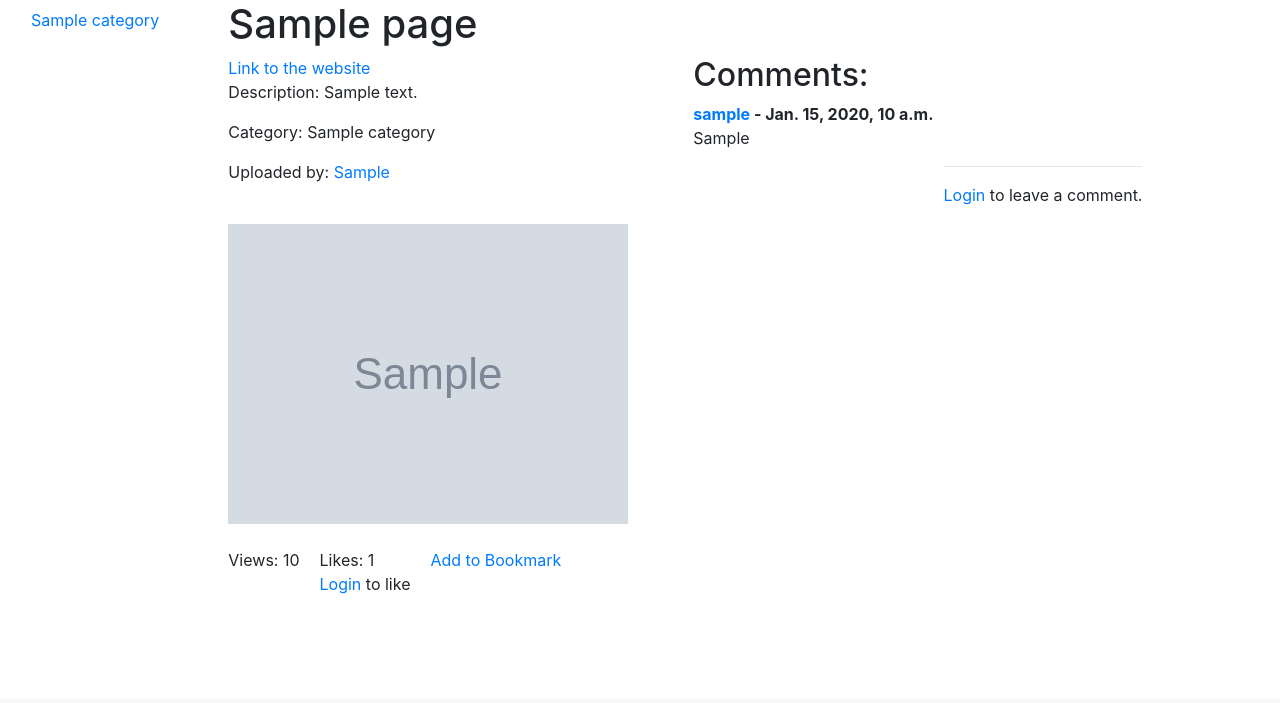
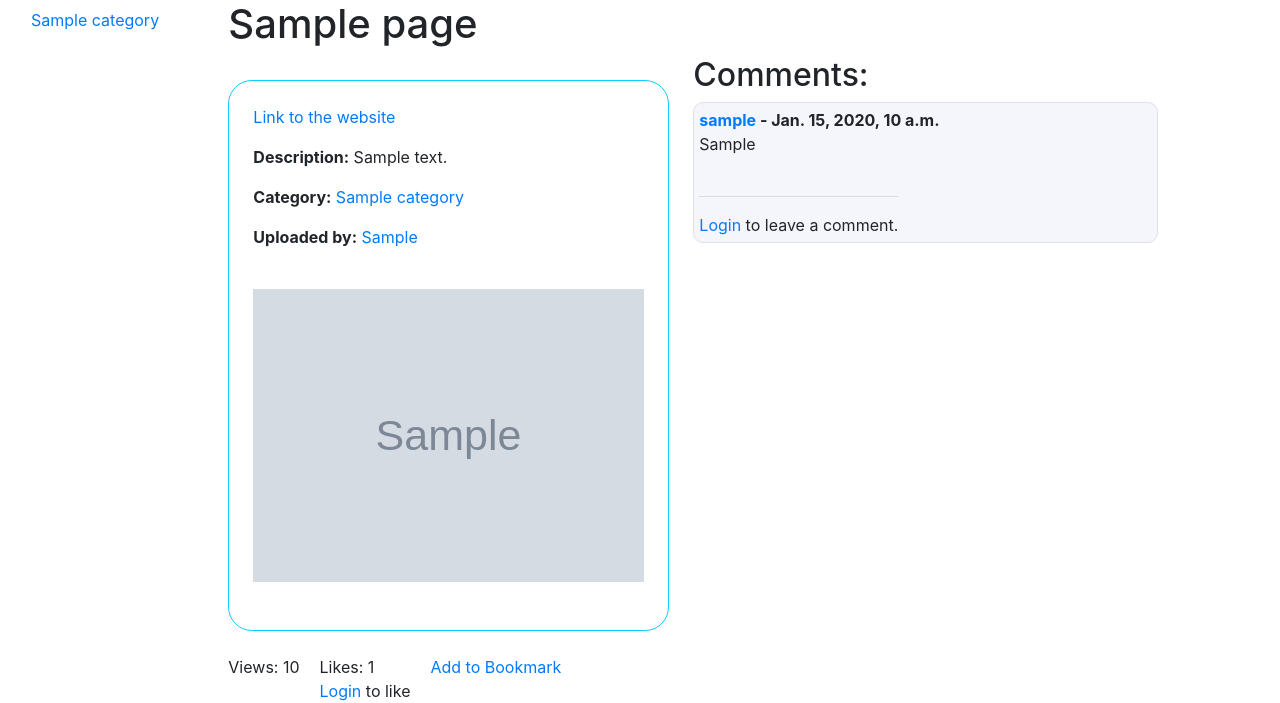
Before and after one commit to danielyipyip/ITECH_project, a Django app: a page that uses templates/rango/page.html in a window 1280 px wide. Shown: the part 102-805 px from the top of the page. Before the commit the page ends 696 px from the top, so only its background shows below. Run offline with Django 3.2, Linux system fonts and the light colour scheme; tables that the repository leaves empty hold one stand-in row (values such as "Sample post"); grey boxes marked "Sample" are stand-in pictures; some libraries are stand-ins or nearby versions.

Commit message:
some css

```diff
--- a/templates/rango/category.html
+++ b/templates/rango/category.html
@@ -69,7 +69,7 @@ Unknown Category
 
     <!--comment part-->
     <div class='col-md-3 border'>
-        Comment...
+        Comment..
     </div>
 
 </div>
--- a/templates/rango/page.html
+++ b/templates/rango/page.html
@@ -7,17 +7,43 @@
 
 {% block cssblock %}
 <style>
+    img {
+        max-width: 100%;
+        height: auto;
+        width: auto\9;
+    }
     #container {
         display: flex;
     }
 
+    .left_half {
+        border-style: solid;
+        border-color: rgb(12, 206, 255);
+        border-width: 1px;
+        border-radius: 24px;
+        padding: 24px;
+        margin: 24px;
+        margin-left: 0px;
+    }
+
     .container__half {
         flex: 1;
+        width: 100%
+    }
+
+    .commentpart {
+        float: left;
+        width: 100%;
+        padding: 5px;
+        background-color: rgb(245, 245, 252);
+        border-color:cornsilk;
+        border-radius: 10px;
     }
 
     .comment {
         float: left;
-        margin-right: 10px;
+        width: 80%;
+        margin-right: 30px;
     }
 
     .comment_like {
@@ -52,6 +78,9 @@
         margin-right: 20px;
     }
 
+    .addcm {
+        clear: both;
+    }
 </style>
 <link rel="stylesheet" href="https://cdnjs.cloudflare.com/ajax/libs/font-awesome/4.7.0/css/font-awesome.min.css">
 <link href="{% static 'rango_css/tag.css' %}" rel="stylesheet">
@@ -76,15 +105,16 @@
         <h1>{{ page.title }}</h1>
         <div id="container">
             <div class="container__half">
+                <div class="left_half">
                 <div>
                     <!--<p><a href="{{ page.url }}">Link to the website</a></p>-->
-                    <a href="{% url 'rango:page-counter' page.pk %}" target="_blank" rel="noopener noreferrer">Link to the website</a>
+                    <p><a href="{% url 'rango:page-counter' page.pk %}" target="_blank" rel="noopener noreferrer">Link to the website</a></p>
                 </div>
 
                 <div>
                     <p id="test">
                     {% if page.description != "none" %}
-                        Description: {{ page.description }}
+                        <strong>Description:</strong> {{ page.description }}
                     {% else %}
                         No description.
                     {% endif %}
@@ -93,27 +123,27 @@
 
                 <div>
                     <p>
-                        Category: {{ page.category }}
+                        <strong>Category:</strong> <a href ="{% url 'rango:show_category' page.category.slug%}">{{ page.category }} </a>
                     </p>
                 </div>
 
                 <div>
                     {% if page.uploader %}
                     <p>
-                        Uploaded by: <a href ="{% url 'rango:profile' page.uploader%}">{{ page.uploader }}</a>
+                        <strong>Uploaded by:</strong> <a href ="{% url 'rango:profile' page.uploader%}">{{ page.uploader }}</a>
                     </p>
                     {% endif %}
                 </div>
 
                 <div>
                     {% if page.tag == "Beginner"%}
-                        Tag: <span class="tag" id="beginner_tag">{{ page.tag }}</span>
+                        <strong>Tag:</strong> <span class="tag" id="beginner_tag">{{ page.tag }}</span>
                     {% elif page.tag == "Junior Developer" %}
-                        Tag: <span class="tag" id="jd_tag">{{ page.tag }}</span>
+                        <strong>Tag:</strong> <span class="tag" id="jd_tag">{{ page.tag }}</span>
                     {% elif page.tag == "Senior Developer"%}
-                        Tag: <span class="tag" id="sd_tag">{{ page.tag }}</span>
+                        <strong>Tag:</strong> <span class="tag" id="sd_tag">{{ page.tag }}</span>
                     {% elif page.tag == "Professional"%}
-                        Tag: <span class="tag" id="pro_tag">{{ page.tag }}</span>
+                        <strong>Tag:</strong> <span class="tag" id="pro_tag">{{ page.tag }}</span>
                     {% endif %}
                 </div>
 
@@ -126,7 +156,7 @@
                 </div>
 
                 <br/>
-
+                </div>
                 <div id="vlb">
                     <div id="views_num">
                         <p>
@@ -168,13 +198,13 @@
                     {% if not page.comment.all %}
                         No Comments
                     {% else %}
+
                         {% for comment in comments %}
-
+                            <div class="commentpart border">
                                 <div class="comment">
                                 <Strong><a href ="{% url 'rango:profile' comment.user.username%}">{{ comment.user.username }}</a> - {{ comment.time }} <br/></Strong>
                                 {{ comment.input }}
                                 </div>
-
                                 <div class="comment_like">
                                     {% if user.is_authenticated %}
                                     Likes: {{ comment.likes.count }}
@@ -187,17 +217,15 @@
                                             {% endif %}
                                     </form>
                                 </div>
+                            </div>
+                            {% endif %}
+                        {% endfor %}
 
-                            <br/>
                     {% endif %}
-                            <br/> <br/>
-                        {% endfor %}
-                    {% endif %}
-
-                    <hr/>
+                    <div class="addcm">
+                        <br/> <hr/>
                         {% if user.is_authenticated %}
-                    Add a Comment: <br/>
-
+                        Add a Comment:
                             <form method='POST'>
                                 {% csrf_token %}
                                 {{ form.as_p }}
@@ -208,6 +236,7 @@
                         {% endif %}
                     </div>
             </div>
+</div>
 {% else %}
 The specified page does not exist.
 {% endif %}
```
Also changed, not shown: media/page_images/Mane_Mane.png (added), media/page_images/熱飲.png (added). Lines whose indentation alone changed are shown as unchanged.
